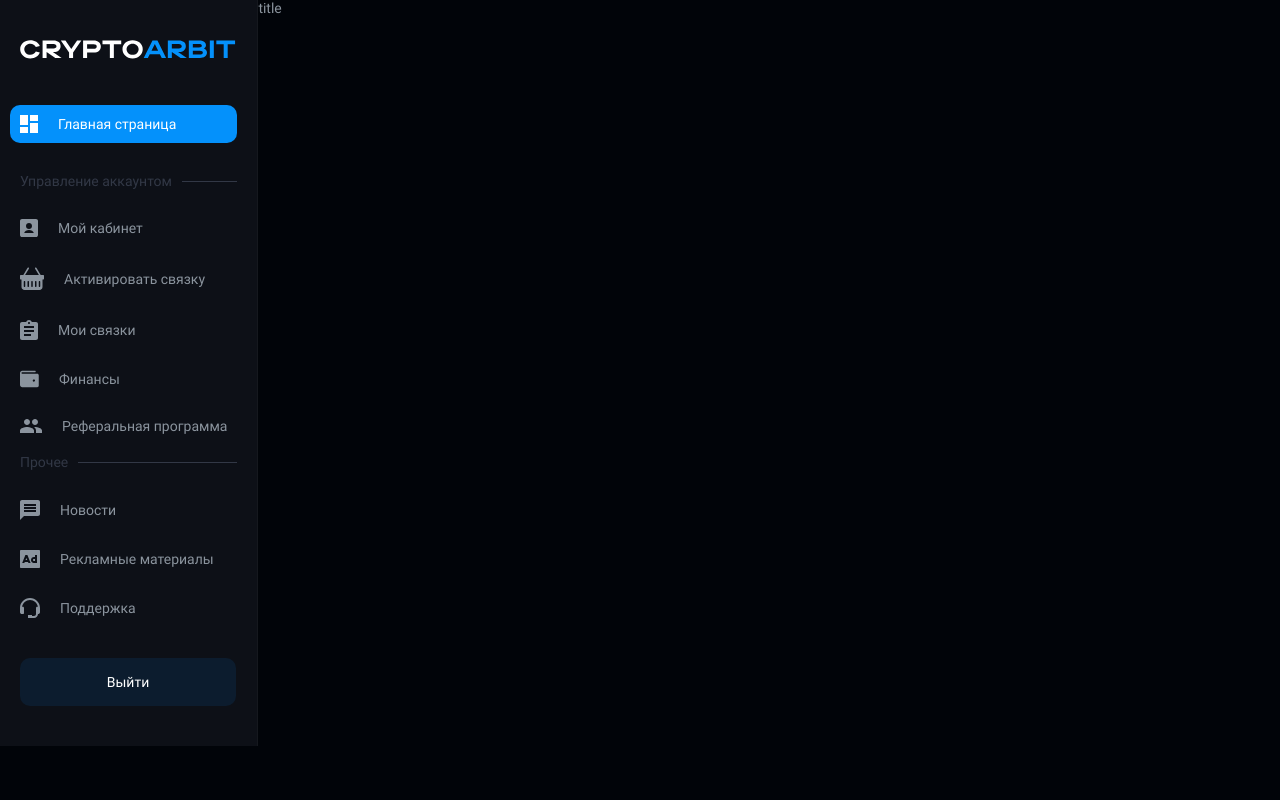
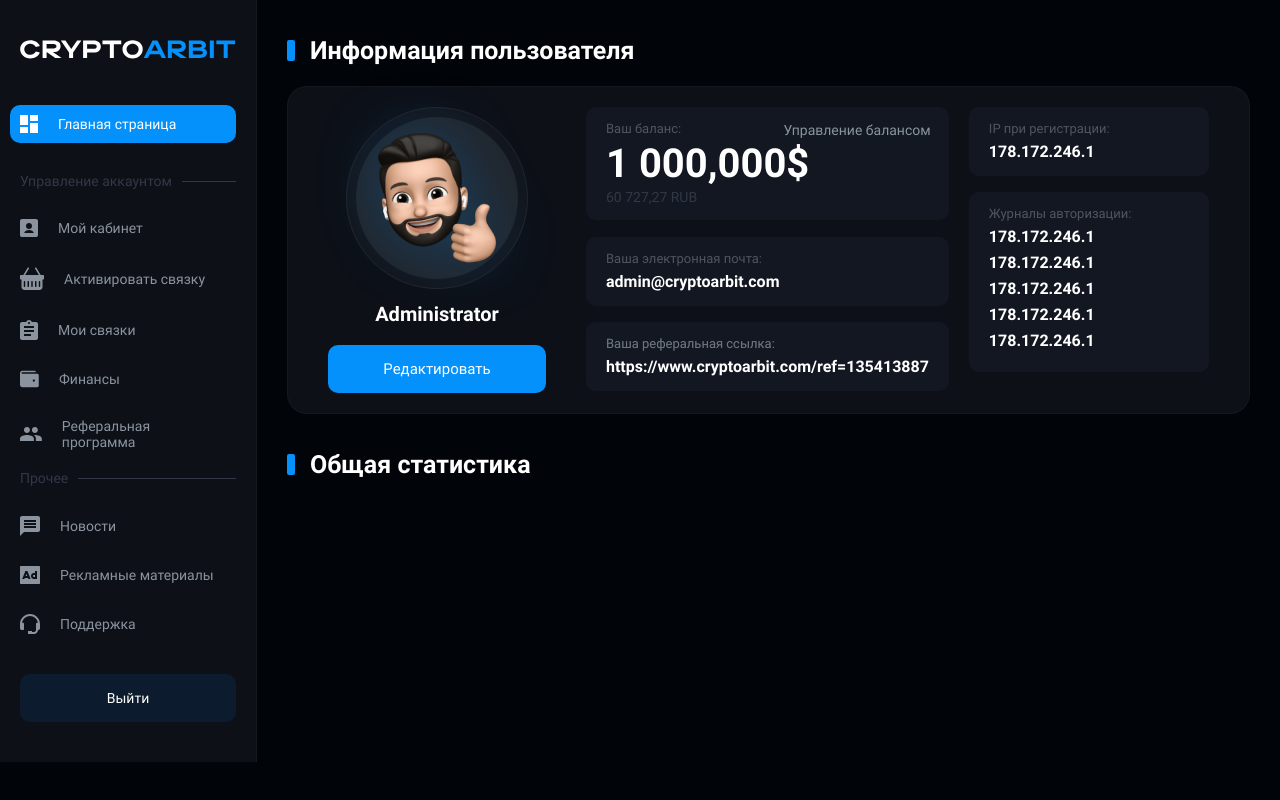
Before and after one commit to latttysh/Crypto-ad, a React (Create React App) app: page / in a window 1280 px wide. Built offline with nearby package versions, Linux system fonts and the light colour scheme.

Commit message:
Вёрстка информации о пользователе, приступил к статистике заработка

```diff
--- a/src/Components/Title/Title.tsx
+++ b/src/Components/Title/Title.tsx
@@ -1,14 +1,20 @@
-import React, { FunctionComponent } from 'react';
+import React, {FunctionComponent} from 'react';
+import s from "./title.module.scss"
 
-interface OwnProps {}
+interface OwnProps {
+    title: string
+}
 
 type Props = OwnProps;
 
 const Title: FunctionComponent<Props> = (props) => {
 
-  return (
-      <div>title</div>
-  );
+    return (
+        <div className={s.block}>
+            <div className={s.line}></div>
+            <div className={s.title}>{props.title}</div>
+        </div>
+    );
 };
 
 export default Title;
--- a/src/Components/Title/title.module.scss
+++ b/src/Components/Title/title.module.scss
@@ -0,0 +1,19 @@
+.block{
+  display: flex;
+  gap: 15px;
+  margin-bottom: 25px;
+  .line{
+    width: 8px;
+    height: 21px;
+    background: #0491FB;
+    border-radius: 2px;
+  }
+  .title{
+    font-family: Bold;
+    font-size: 25px;
+    line-height: 21px;
+    display: flex;
+    align-items: center;
+    color: #FFFFFF;
+  }
+}
--- a/src/Pages/MyCabitet/MyCabinet.tsx
+++ b/src/Pages/MyCabitet/MyCabinet.tsx
@@ -1,17 +1,80 @@
-import React, { FunctionComponent } from 'react';
+import React, {FunctionComponent} from 'react';
 import s from "./mycabinte.module.scss"
 import Title from "../../Components/Title/Title";
+import avatar from "../../assets/img/MyCabinet/avatar.png"
 
-interface OwnProps {}
+interface OwnProps {
+}
 
 type Props = OwnProps;
 
 const MyCabinet: FunctionComponent<Props> = (props) => {
-  return (
-      <div className={s.cabinet}>
-          <Title/>
-      </div>
-  );
+    return (
+        <div className={s.cabinet}>
+            <Title title={"Информация пользователя"}/>
+            <div className={s.user}>
+                <div className={s.info}>
+                    <div className={s.avatar}>
+                        <div className={s.first__circle}>
+                            <div className={s.second__circle}>
+                                <img src={avatar} alt=""/>
+                            </div>
+                        </div>
+                    </div>
+                    <div className={s.nickname}>Administrator</div>
+                    <button className={s.edit}>Редактировать</button>
+                </div>
+                <div className={s.data}>
+                    <div className={s.balance}>
+                        <div className={s.block}>
+                            <div className={s.header}>
+                                <div className={s.title}>Ваш баланс:</div>
+                                <div className={s.manage}>Управление балансом</div>
+                            </div>
+                            <div className={s.count}>1 000,000$</div>
+                            <div className={s.valute}>60 727,27 RUB</div>
+                        </div>
+                    </div>
+                    <div className={s.email__block}>
+                        <div className={s.block}>
+                            <div className={s.title}>Ваша электронная почта:</div>
+                            <div className={s.email}>admin@cryptoarbit.com</div>
+                        </div>
+                    </div>
+                    <div className={s.referal}>
+                        <div className={s.block}>
+                            <div className={s.title}>Ваша реферальная ссылка:</div>
+                            <div className={s.link}>https://www.cryptoarbit.com/ref=135413887</div>
+                        </div>
+                    </div>
+                    <div className={s.referal}>
+                        <div className={s.block}>
+                            <div className={s.title}>Ваша реферальная ссылка:</div>
+                            <div className={s.link}>https://www.cryptoarbit.com/ref=135413887</div>
+                        </div>
+                    </div>
+                    <div className={s.ip_address}>
+                        <div className={s.block}>
+                            <div className={s.title}>IP при регистрации:</div>
+                            <div className={s.ip}>178.172.246.1</div>
+                        </div>
+                    </div>
+                    <div className={s.auth}>
+                        <div className={s.block}>
+                            <div className={s.title}>Журналы авторизации:</div>
+                            <div className={s.ip}>178.172.246.1</div>
+                            <div className={s.ip}>178.172.246.1</div>
+                            <div className={s.ip}>178.172.246.1</div>
+                            <div className={s.ip}>178.172.246.1</div>
+                            <div className={s.ip}>178.172.246.1</div>
+                        </div>
+                    </div>
+
+                </div>
+            </div>
+            <Title title={"Общая статистика"}/>
+        </div>
+    );
 };
 
 export default MyCabinet;
--- a/src/Pages/MyCabitet/mycabinte.module.scss
+++ b/src/Pages/MyCabitet/mycabinte.module.scss
@@ -1,3 +1,171 @@
-.title{
-  font-size: 50px;
+.cabinet{
+  padding: 40px 30px;
+  //width: 100%;
+  .user{
+    display: flex;
+    gap: 40px;
+    background: #0D1017;
+    border: 1px solid rgba(255, 255, 255, 0.03);
+    border-radius: 20px;
+    padding: 20px 40px;
+    max-height: 320px;
+    margin-bottom: 40px;
+    .info{
+      .avatar{
+        display: flex;
+        align-items: center;
+        justify-content: center;
+        margin-bottom: 15px;
+        .first__circle{
+          display: flex;
+          align-items: center;
+          justify-content: center;
+          width: 180px;
+          height: 180px;
+          background-color: rgba(#21262D, 0.3);
+          border-radius: 100%;
+          border: 1px solid #21262D;
+          .second__circle{
+            display: flex;
+            align-items: center;
+            justify-content: center;
+            width: 160px;
+            height: 160px;
+            border-radius: 100%;
+            background: #21262D;
+            border: 1px solid #21262D;
+            img{
+              filter: drop-shadow(0px 0px 30px rgba(4, 145, 251, 0.25));
+            }
+          }
+        }
+      }
+      .nickname{
+        font-family: Bold, sans-serif;
+        font-size: 20px;
+        line-height: 21px;
+        color: #FFFFFF;
+        text-align: center;
+        margin-bottom: 20px;
+      }
+      .edit{
+        width: 218px;
+        height: 48px;
+        background: #0491FB;
+        border-radius: 10px;
+        outline: none;
+        border: none;
+        cursor: pointer;font-size: 15px;
+        line-height: 18px;
+        color: #FFFFFF;
+      }
+    }
+    .data{
+      display: grid;
+      grid-auto-columns: 1fr;
+      grid-template-columns: 1fr 1fr;
+      grid-template-rows: 85px 45px 85px 40px;
+      gap: 0 20px;
+      grid-template-areas:
+    "balance ip_address"
+    "balance auth"
+    "email__block auth"
+    "referal .";
+      .block{
+        background: #121721;
+        border-radius: 10px;
+        padding: 15px 20px;
+        //margin-bottom: 20px;
+      }
+      .balance{
+        grid-area: balance;
+        .header{
+          .title{
+            color: #8B949E;
+            font-size: 13px;
+            opacity: 0.5;
+            flex-shrink: 0;
+            margin-right: 8vw;
+          }
+          .manage{
+            flex-shrink: 0;
+          }
+          display: flex;
+          margin-bottom: 2px;
+        }
+        .count{
+          font-family: Bold;
+          font-size: 40px;
+          line-height: 47px;
+          color: white;
+          margin-bottom: 2px;
+        }
+        .valute{
+          color: #323846;
+        }
+      }
+      .email__block{
+        grid-area: email__block;
+        .title{
+          color: #8B949E;
+          font-size: 13px;
+          opacity: 0.5;
+          margin-bottom: 5px;
+        }
+        .email{
+          font-family: Bold;
+          font-size: 16px;
+          line-height: 19px;
+          color: #FFFFFF;
+        }
+      }
+      .referal{
+        grid-area: referal;
+        .title{
+          color: #8B949E;
+          font-size: 13px;
+          opacity: 0.5;
+          margin-bottom: 5px;
+        }
+        .link{
+          font-size: 16px;
+          line-height: 19px;
+          font-family: Bold;
+          color: white;
+        }
+      }
+      .ip_address{
+        grid-area: ip_address;
+        .title{
+          color: #8B949E;
+          font-size: 13px;
+          opacity: 0.5;
+          margin-bottom: 5px;
+        }
+        .ip{
+          font-family: Bold;
+          font-size: 16px;
+          line-height: 19px;
+          color: white;
+        }
+      }
+      .auth{
+        grid-area: auth;
+        .title{
+          margin-bottom: 5px;
+          color: #8B949E;
+          opacity: 0.5;
+          font-size: 13px;
+        }
+        .ip{
+          font-family: Bold;
+          font-size: 16px;
+          line-height: 19px;
+          margin-bottom: 7px;
+          color: white;
+        }
+      }
+
+    }
+  }
 }
```
Also changed, not shown: src/Components/StatsBlock/StatsBlock.tsx (added, +16 -0 lines), src/assets/img/MyCabinet/avatar.png (added), 1 other file (tests, documents, lock files or other folders).
